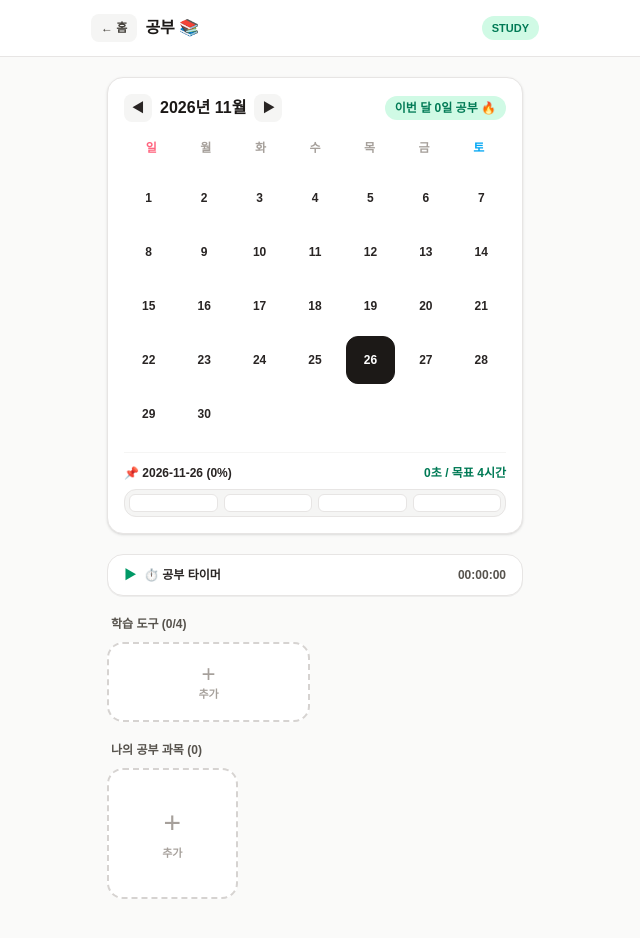
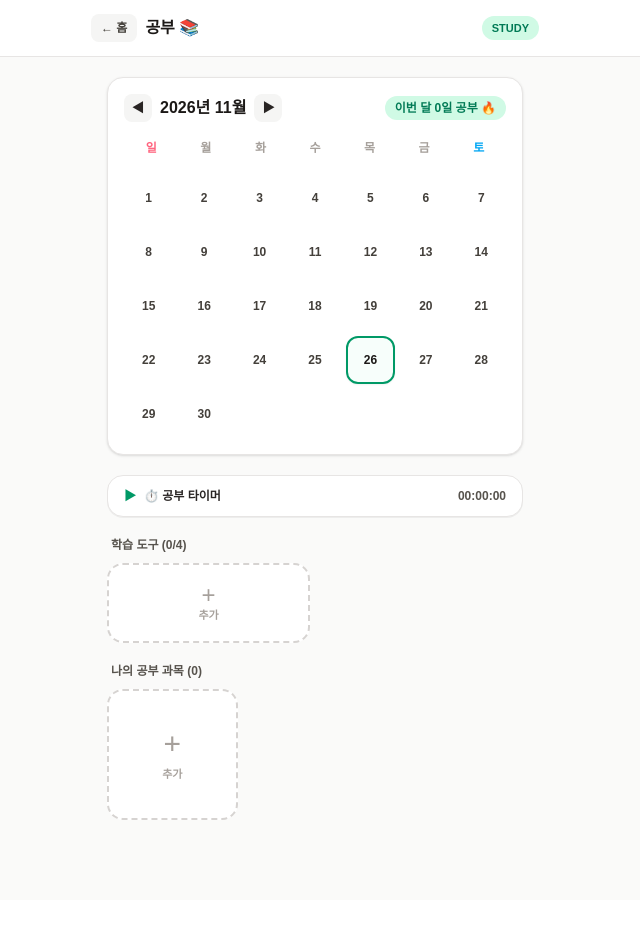
Before and after one commit to IOOi968/kd-trip, a Next.js app: page /study in a window 1280 px wide. Shown: the top 938 px of the page, without its empty margins (325-965 px from the left). After the commit the page ends 900 px from the top, so only its background shows below. Built offline with nearby package versions, Linux system fonts and the light colour scheme.

Commit message:
Update page.tsx

```diff
--- a/app/study/page.tsx
+++ b/app/study/page.tsx
@@ -42,15 +42,6 @@ const AVAILABLE_SUBJECTS: Omit<SubjectCard, "id">[] = [
     color: "bg-amber-50 border-amber-200 text-amber-900",
   },
 ];
-
-function formatDuration(sec: number) {
-  const h = Math.floor(sec / 3600);
-  const m = Math.floor((sec % 3600) / 60);
-  const s = sec % 60;
-  if (h > 0) return `${h}시간 ${m}분`;
-  if (m > 0) return `${m}분 ${s}초`;
-  return `${s}초`;
-}
 
 export default function StudyPage() {
   const [todayStr, setTodayStr] = useState("");
@@ -111,10 +102,7 @@ export default function StudyPage() {
     ([d, r]) => d.startsWith(monthPrefix) && r.seconds > 0
   ).length;
 
-  const selectedSec = selectedDate ? timeRecords[selectedDate]?.seconds || 0 : 0;
   const goalSec = goalMinutes * 60;
-  const fillPct = Math.min(100, Math.round((selectedSec / goalSec) * 100));
-  const blockCount = Math.max(1, Math.min(12, Math.round(goalMinutes / 60)));
 
   return (
     <div className="min-h-screen bg-stone-50 text-stone-800 pb-20">
@@ -133,7 +121,7 @@ export default function StudyPage() {
       </header>
 
       <main className="max-w-md mx-auto px-4 pt-5 space-y-5">
-        {/* 1. 공부 달력 & 목표 시간 기준 등분 네모 게이지 */}
+        {/* 1. 공부 달력 (날짜 칸 자체가 목표 시간 대비 분 단위로 아래에서 위로 차오름) */}
         <section className="bg-white border border-stone-200 rounded-2xl p-4 shadow-sm space-y-3.5">
           <div className="flex items-center justify-between">
             <div className="flex items-center gap-2">
@@ -176,7 +164,9 @@ export default function StudyPage() {
               const day = idx + 1;
               const dStr = `${viewYear}-${String(viewMonth + 1).padStart(2, "0")}-${String(day).padStart(2, "0")}`;
               const daySec = timeRecords[dStr]?.seconds || 0;
-              const dayPct = Math.min(100, Math.round((daySec / goalSec) * 100));
+              // 분 간격으로 정밀하게 아래에서 위로 차오르는 비율 계산
+              const dayMinutes = Math.floor(daySec / 60);
+              const fillPct = Math.min(100, (dayMinutes / goalMinutes) * 100);
               const isSelected = selectedDate === dStr;
 
               return (
@@ -184,54 +174,29 @@ export default function StudyPage() {
                   key={dStr}
                   type="button"
                   onClick={() => setSelectedDate(dStr)}
-                  className={`relative h-12 rounded-xl text-xs font-bold flex items-center justify-center overflow-hidden border ${
+                  className={`relative h-12 rounded-xl text-xs font-extrabold flex items-center justify-center overflow-hidden transition border ${
                     isSelected
-                      ? "bg-stone-900 text-white border-stone-900"
+                      ? "bg-emerald-50/40 text-stone-900 border-2 border-emerald-600 shadow-xs"
                       : daySec > 0
-                      ? "bg-emerald-50/50 text-emerald-950 border-emerald-300"
+                      ? "bg-stone-50 text-stone-900 border-emerald-200"
                       : dStr === todayStr
-                      ? "bg-stone-100 border-stone-300"
-                      : "bg-white border-transparent"
+                      ? "bg-stone-100 text-stone-800 border-stone-300"
+                      : "bg-white hover:bg-stone-50 text-stone-700 border-transparent"
                   }`}
                 >
-                  {!isSelected && dayPct > 0 && (
+                  {/* 목표 공부 시간 대비 아래에서부터 위로 차오르는 초록 게이지 */}
+                  {fillPct > 0 && (
                     <span
-                      style={{ height: `${dayPct}%` }}
-                      className="absolute bottom-0 left-0 right-0 bg-emerald-200/70 pointer-events-none"
+                      style={{ height: `${fillPct}%` }}
+                      className={`absolute bottom-0 left-0 right-0 pointer-events-none transition-all duration-300 ${
+                        isSelected ? "bg-emerald-400/75" : "bg-emerald-300/70"
+                      }`}
                     />
                   )}
                   <span className="relative z-10">{day}</span>
                 </button>
               );
             })}
-          </div>
-
-          {/* 목표 공부량 기준 등분 네모칸 게이지 */}
-          <div className="pt-3 border-t border-stone-100 space-y-2">
-            <div className="flex items-center justify-between text-xs">
-              <span className="font-extrabold text-stone-800">
-                📌 {selectedDate || "오늘"} ({fillPct}%)
-              </span>
-              <span className="font-bold text-emerald-700">
-                {formatDuration(selectedSec)} / 목표 {Math.round((goalMinutes / 60) * 10) / 10}시간
-              </span>
-            </div>
-
-            <div
-              style={{ gridTemplateColumns: `repeat(${blockCount}, minmax(0, 1fr))` }}
-              className="grid gap-1.5 h-7 bg-stone-100 p-1 rounded-xl border border-stone-200"
-            >
-              {Array.from({ length: blockCount }).map((_, idx) => {
-                const start = (idx / blockCount) * 100;
-                const end = ((idx + 1) / blockCount) * 100;
-                const fill = Math.max(0, Math.min(100, ((fillPct - start) / (end - start)) * 100));
-                return (
-                  <div key={idx} className="h-full bg-white rounded-md border border-stone-200 overflow-hidden">
-                    <div style={{ width: `${fill}%` }} className="h-full bg-emerald-500 transition-all" />
-                  </div>
-                );
-              })}
-            </div>
           </div>
         </section>
 
@@ -326,7 +291,7 @@ export default function StudyPage() {
           )}
         </section>
 
-        {/* 4. 나의 공부 과목 (수정 버튼 누를 때만 X 표시) */}
+        {/* 4. 나의 공부 과목 */}
         <section className="space-y-2.5">
           <div className="flex items-center justify-between px-1">
             <h2 className="text-xs font-bold text-stone-600">나의 공부 과목 ({subjects.length})</h2>
```
